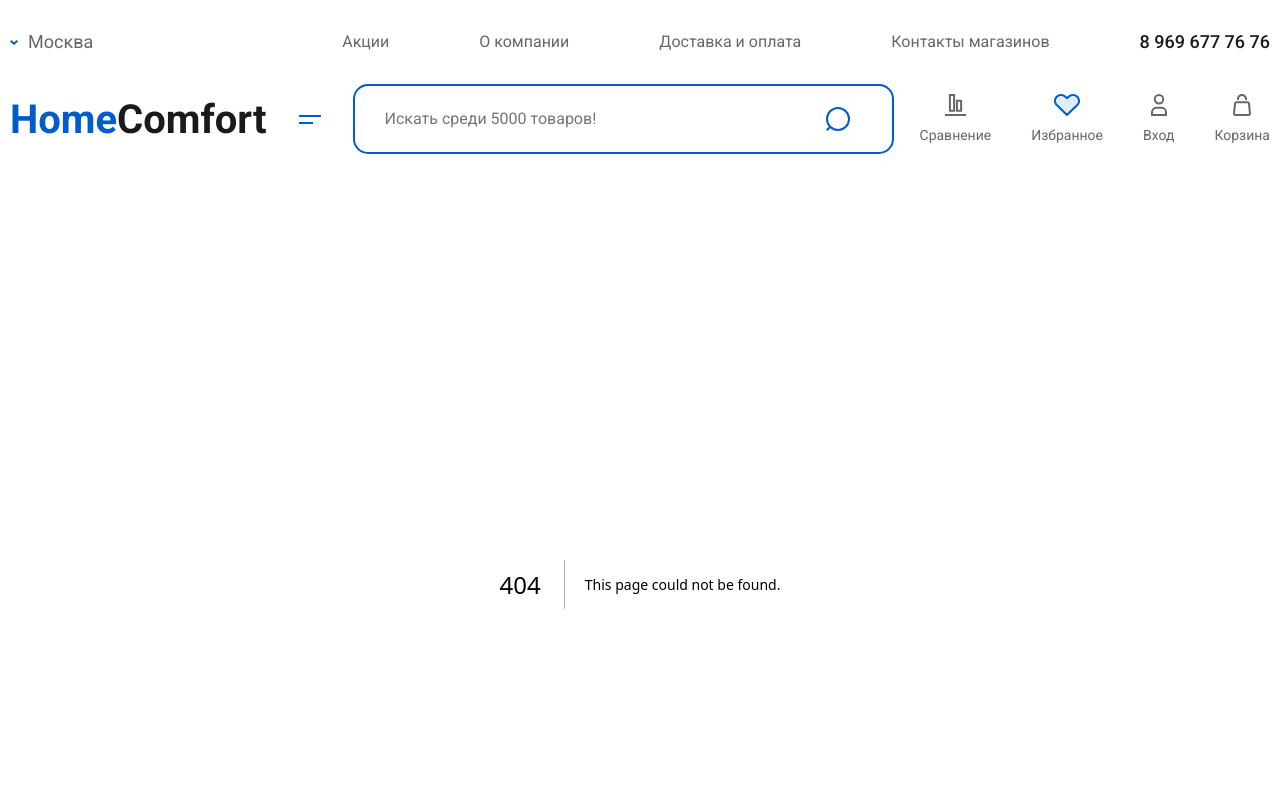
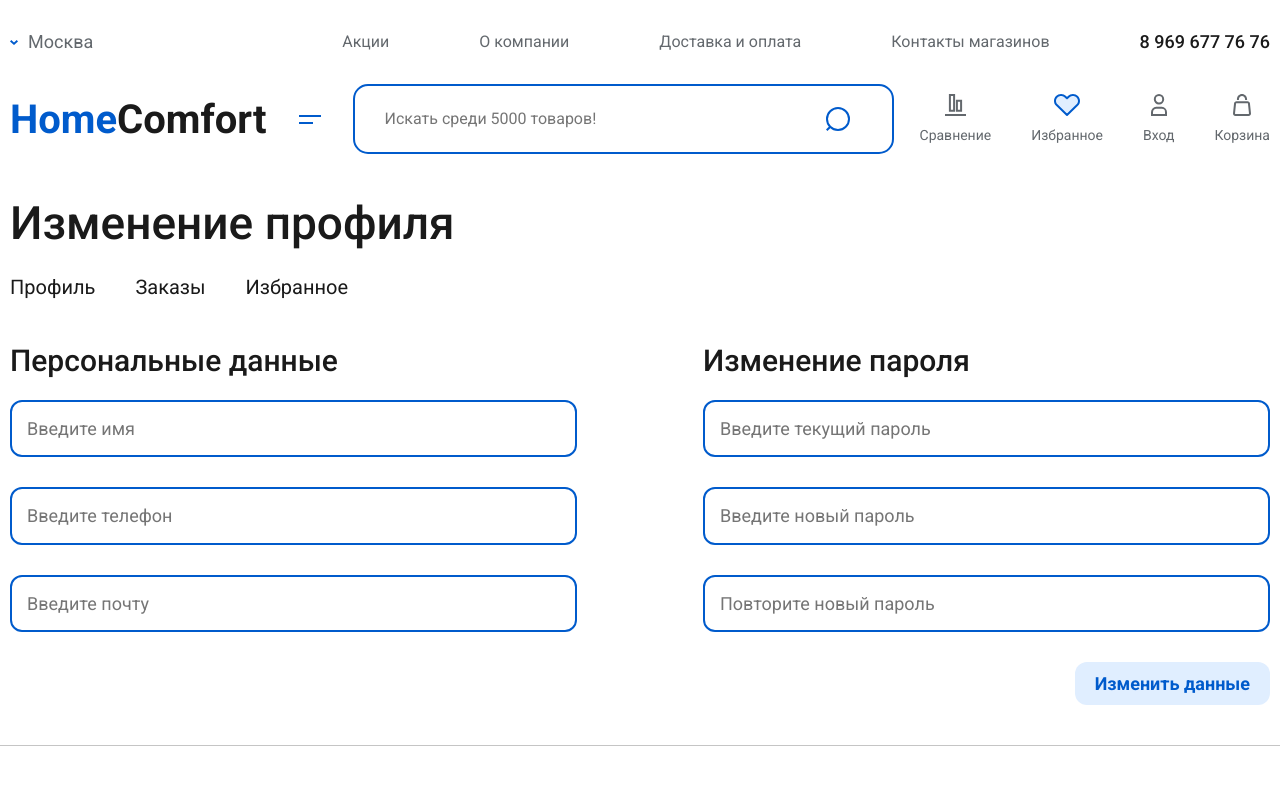
Before and after one commit to Majest228/homecomfort-front, a Next.js app: page /profile/change in a window 1280 px wide. Before the commit this address had no page. Shown: the top 789 px of the page. Built offline with nearby package versions, Linux system fonts and the light colour scheme.

Commit message:
Создание личного профиля

```diff
--- /dev/null
+++ b/app/components/screens/profile/Profile.module.scss
@@ -0,0 +1,88 @@
+.ProfilePage {
+  margin-top: 40px;
+  margin-bottom: 40px;
+  &__container {
+    max-width: 1260px;
+    margin: 0 auto;
+    &__content {
+      &__title {
+        margin-bottom: 20px;
+        p {
+          font-weight: 500;
+          font-size: 46px;
+          line-height: 130%;
+          color: #1a1a1a;
+        }
+      }
+      &__links {
+        margin-bottom: 40px;
+        ul {
+          list-style: none;
+          margin: 0;
+          padding: 0;
+          display: flex;
+          li {
+            margin-right: 40px;
+            a {
+              text-decoration: none;
+              color: #1a1a1a;
+              font-weight: 400;
+              font-size: 20px;
+              line-height: 130%;
+              color: #1a1a1a;
+              cursor: pointer;
+            }
+          }
+        }
+      }
+      &__form {
+        form {
+          display: flex;
+          justify-content: space-between;
+        }
+        &__left {
+          width: 45%;
+        }
+        &__right {
+          width: 45%;
+        }
+        &__personal {
+          margin-bottom: 20px;
+          p {
+            font-weight: 500;
+            font-size: 30px;
+            line-height: 130%;
+            color: #1a1a1a;
+          }
+        }
+        &__input {
+          margin-bottom: 30px;
+          input {
+            width: 100%;
+            border: 2px solid #005bcc;
+            border-radius: 12px;
+            padding: 15px;
+            font-weight: 400;
+            font-size: 18px;
+            line-height: 130%;
+            color: #1a1a1a;
+          }
+        }
+        &__submit {
+          text-align: right;
+          button {
+            border: none;
+            color: #005bcc;
+            background-color: #e0eeff;
+            border-radius: 12px;
+            padding: 10px 20px;
+            font-weight: 700;
+            font-size: 18px;
+            line-height: 130%;
+            cursor: pointer;
+          }
+        }
+      }
+    }
+  }
+}
--- /dev/null
+++ b/app/components/screens/profile/Profile.tsx
@@ -0,0 +1,113 @@
+import Link from "next/link"
+import React from "react"
+import styles from "./Profile.module.scss"
+
+const ProfilePage = () => {
+  return (
+    <div className={styles.ProfilePage}>
+      <div className={styles.ProfilePage__container}>
+        <div className={styles.ProfilePage__container__content}>
+          <div className={styles.ProfilePage__container__content__title}>
+            <p>Изменение профиля</p>
+          </div>
+          <div className={styles.ProfilePage__container__content__links}>
+            <ul>
+              <li>
+                <Link href='/profile/change'>Профиль</Link>
+              </li>
+              <li>
+                <Link href='/profile/orders'>Заказы</Link>
+              </li>
+              <li>
+                <Link href='/profile/favorite'>Избранное</Link>
+              </li>
+            </ul>
+          </div>
+          <div className={styles.ProfilePage__container__content__form}>
+            <form>
+              <div
+                className={styles.ProfilePage__container__content__form__left}
+              >
+                <div
+                  className={
+                    styles.ProfilePage__container__content__form__personal
+                  }
+                >
+                  <p>Персональные данные</p>
+                </div>
+                <div
+                  className={
+                    styles.ProfilePage__container__content__form__input
+                  }
+                >
+                  <input type={"text"} placeholder='Введите имя' />
+                </div>
+                <div
+                  className={
+                    styles.ProfilePage__container__content__form__input
+                  }
+                >
+                  <input type={"tel"} placeholder='Введите телефон' />
+                </div>
+                <div
+                  className={
+                    styles.ProfilePage__container__content__form__input
+                  }
+                >
+                  <input type={"email"} placeholder='Введите почту' />
+                </div>
+              </div>
+              <div
+                className={styles.ProfilePage__container__content__form__right}
+              >
+                <div
+                  className={
+                    styles.ProfilePage__container__content__form__personal
+                  }
+                >
+                  <p>Изменение пароля</p>
+                </div>
+                <div
+                  className={
+                    styles.ProfilePage__container__content__form__input
+                  }
+                >
+                  <input
+                    type={"password"}
+                    placeholder='Введите текущий пароль'
+                  />
+                </div>
+                <div
+                  className={
+                    styles.ProfilePage__container__content__form__input
+                  }
+                >
+                  <input type={"password"} placeholder='Введите новый пароль' />
+                </div>
+                <div
+                  className={
+                    styles.ProfilePage__container__content__form__input
+                  }
+                >
+                  <input
+                    type={"password"}
+                    placeholder='Повторите новый пароль'
+                  />
+                </div>
+                <div
+                  className={
+                    styles.ProfilePage__container__content__form__submit
+                  }
+                >
+                  <button>Изменить данные</button>
+                </div>
+              </div>
+            </form>
+          </div>
+        </div>
+      </div>
+    </div>
+  )
+}
+
+export default ProfilePage
--- /dev/null
+++ b/pages/profile/change/index.tsx
@@ -0,0 +1,8 @@
+import React from "react"
+import Profile from "@/app/components/screens/profile/Profile"
+
+const ProfilePage = () => {
+  return <Profile />
+}
+
+export default ProfilePage
```
Also changed, not shown: pages/profile/orders/index.tsx (added, +7 -0 lines).
